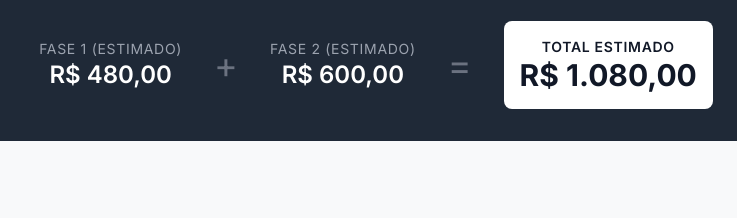
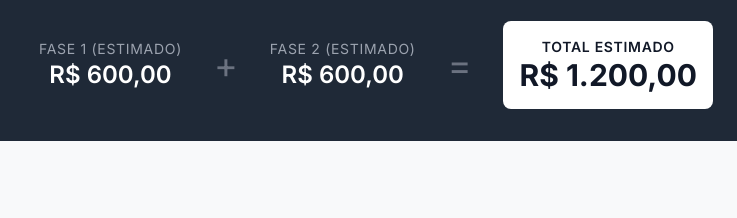
Before and after one commit to dinhow/cirss, a plain HTML site: page index.html in a window 1280 px wide. Shown: the part 1834-2052 px from the top of the page, 264-1001 px from the left. Drawn offline with nearby package versions, Linux system fonts and the light colour scheme.

```diff
--- a/index.html
+++ b/index.html
@@ -227,7 +227,7 @@
     <script>
         document.addEventListener('DOMContentLoaded', function () {
 
-            const hourlyRate = 120; // R$120 por hora
+            const hourlyRate = 150; // R$ por hora
 
             const systemSizes = {
                 small: { hours: 4, textPrefix: 'A partir de ' },
```
